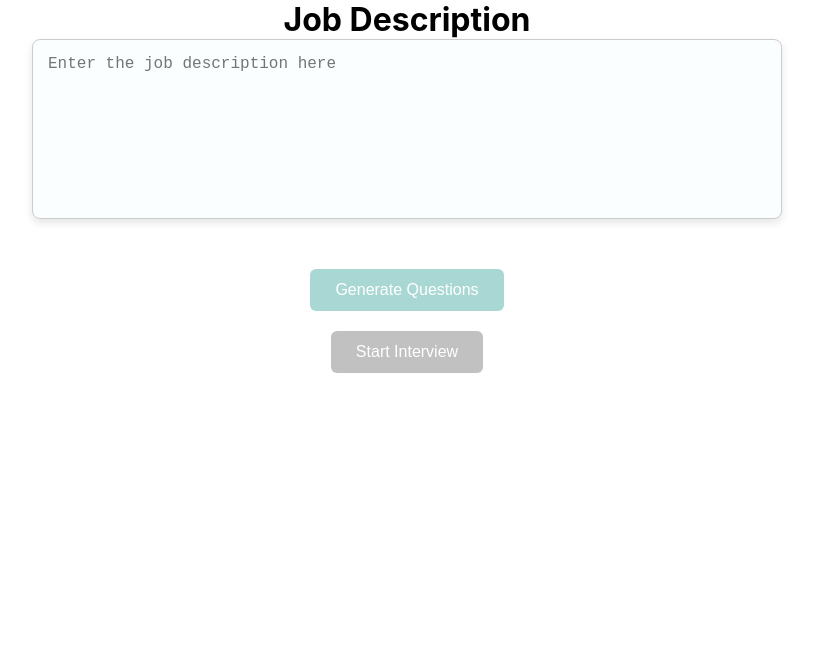
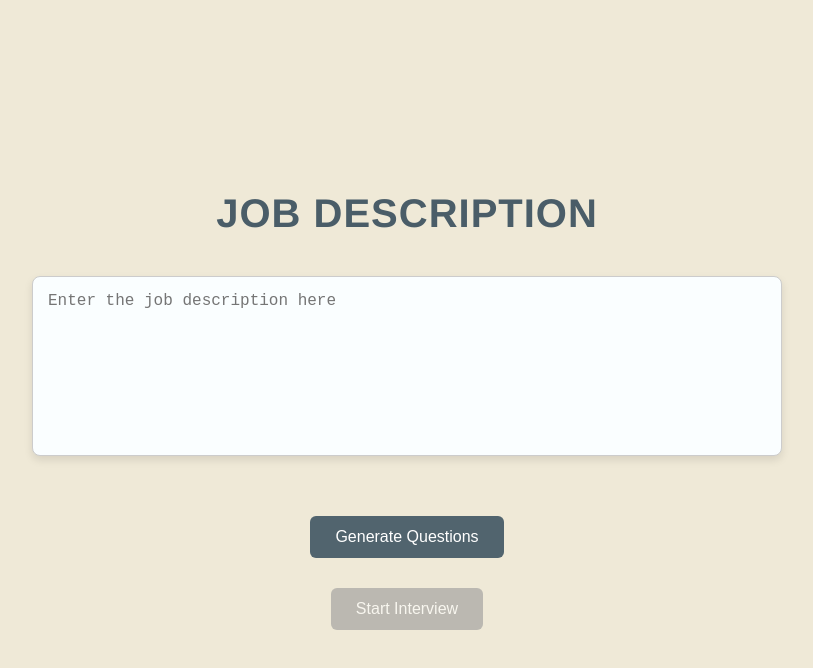
Before and after one commit to guptapalak26/IntervYOU, a React (Create React App) app: page /jobDescription in a window 1280 px wide. Shown: the top 668 px of the page, without its empty margins (233-1046 px from the left). Built offline with nearby package versions, Linux system fonts and the light colour scheme.

Commit message:
CSS development

```diff
--- a/src/css/interview.css
+++ b/src/css/interview.css
@@ -7,7 +7,7 @@
     text-align: center;
     padding: 30px;
     font-family: 'Helvetica Neue', Arial, sans-serif;
-    background-color: #e5e1ca;
+    background-color: #efe9d7;
     color: #333;
     min-height: 100vh;
   }
@@ -35,25 +35,3 @@
     color: #888;
     margin-bottom: 10px;
   }
-
-  /* Button styling */
-  button {
-    background-color: #a9d8d4;
-    color: white;
-    border: none;
-    padding: 12px 25px;
-    font-size: 1rem;
-    cursor: pointer;
-    margin-top: 20px;
-    border-radius: 6px;
-    transition: background-color 0.3s;
-  }
-
-  button:hover {
-    background-color: #c8e3e0;
-  }
-
-  button:disabled {
-    background-color: #999;
-    cursor: not-allowed;
-  }
--- a/src/css/jobdescription.css
+++ b/src/css/jobdescription.css
@@ -1,5 +1,5 @@
 /* General container styling */
-.job-description-container {
+#job-description-container {
   display: flex;
   flex-direction: column;
   align-items: center;
@@ -7,14 +7,14 @@
   text-align: center;
   padding: 60px 40px 40px; /* Added more padding at the top */
   font-family: 'Helvetica Neue', Arial, sans-serif; /* More professional font */
-  background-color: #c5baba; /* Soft, neutral light gray background */
+  background-color: #efe9d7; /* Soft, neutral light gray background */
   color: #333; /* Darker text for readability */
   min-height: 100vh;
   box-sizing: border-box;
 }
 
 /* Heading styling */
-.job-description-heading {
+#job-description-heading {
   font-size: 2.5rem; /* Slightly reduced size for balance */
   margin-bottom: 40px; /* Increased bottom margin for more spacing */
   color: #4a5d68; /* Subtle blue-gray */
```
